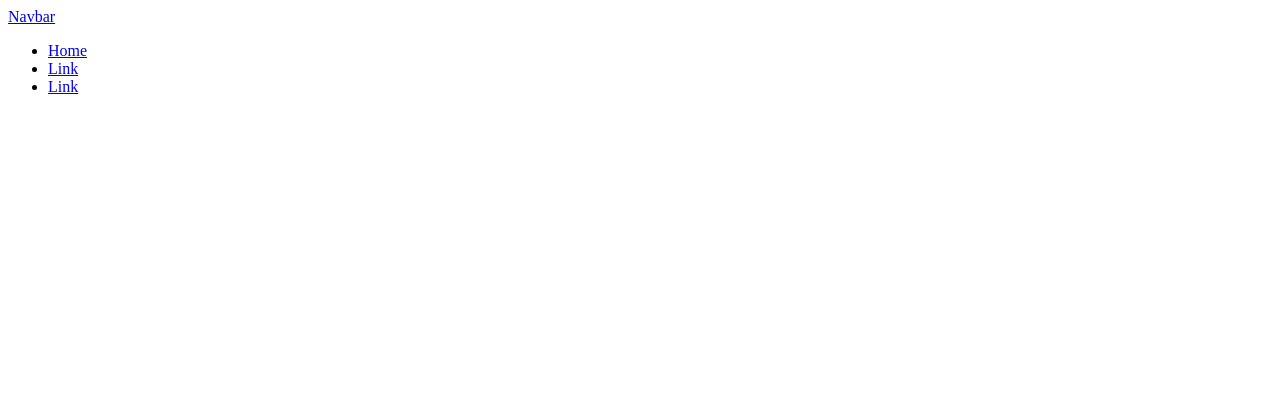
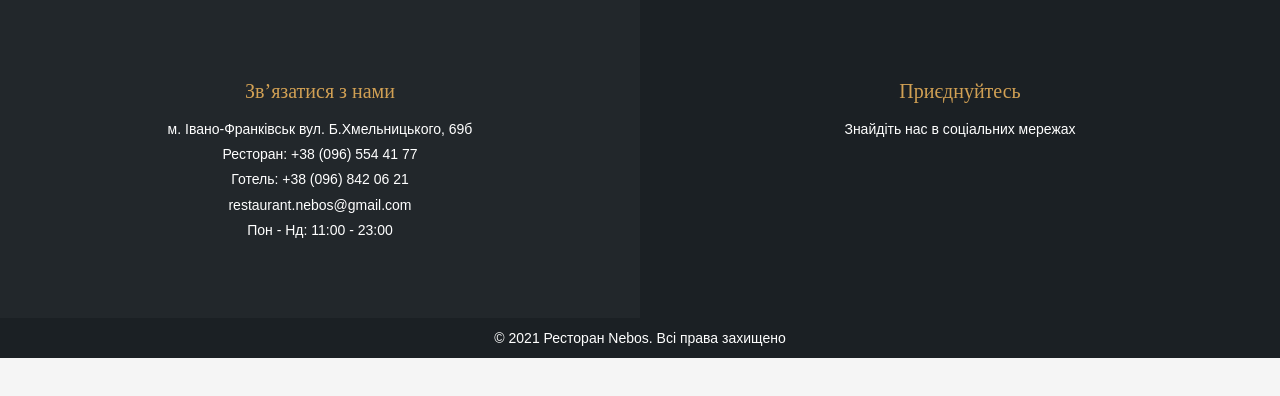
Before and after one commit to ihyavorskyi/Web-prog-Labs, a plain HTML site: page GroupProject/snippets/navigation/footer-snippet.html in a window 1280 px wide. Drawn offline with Linux system fonts and the light colour scheme.

Commit message:
add footer

```diff
--- a/GroupProject/snippets/navigation/footer-snippet.html
+++ b/GroupProject/snippets/navigation/footer-snippet.html
@@ -5,27 +5,32 @@
     <meta charset="UTF-8">
     <meta http-equiv="X-UA-Compatible" content="IE=edge">
     <meta name="viewport" content="width=device-width, initial-scale=1.0">
+    <link rel="stylesheet" href="../../styles/footer.css">
+
 </head>
 
 <body>
-    <footer class="mt-2">
-        <nav class="navbar navbar-light">
-            <div class="container d-flex justify-content-between">
-                <a class="navbar-brand" href="#">Navbar</a>
-                <ul class="navbar-nav d-flex row">
-                    <li class="nav-item">
-                        <a class="nav-link active" aria-current="page" href="#">Home</a>
-                    </li>
-                    <li class="nav-item">
-                        <a class="nav-link" href="#">Link</a>
-                    </li>
-                    <li class="nav-item">
-                        <a class="nav-link" href="#">Link</a>
-                    </li>
-                </ul>
-            </div>
-        </nav>
-    </footer>
+<footer id="footer">
+    <div class="container-fluid">
+    <div class="row">
+    <div class="like-table reset">
+        <div id="cristiano_contact-2" class="widget widget_background"><h2>Зв’язатися з нами</h2><ul class="contact-info">
+            <li>м. Івано-Франківськ вул. Б.Хмельницького, 69б</li>	<li>Ресторан: +38 (096) 554 41 77</li><li>Готель: +38 (096) 842 06 21</li><li>restaurant.nebos@gmail.com</li>	<li class="hours">Пон - Нд: 11:00 - 23:00 </li>
+        </ul></div>
+        <div id="cristiano_social-3" class="widget"><h2>Приєднуйтесь</h2><p>Знайдіть нас в соціальних мережах</p><div class="social">
+        <a class="fa fa-facebook" href="https://www.facebook.com/NebosRestaurant" target="blank"></a>
+        <a class="fa fa-vk" href="https://vk.com/hmelnuckiy" target="blank"></a>
+        <a class="fa fa-instagram" href="https://www.instagram.com/nebos.if/" target="blank"></a>
+    </div></div>
+    </div>
+    </div>
+    </div>
+    <div id="bottom-bar">
+        <div class="center">
+            <p>© 2021 Ресторан Nebos. Всі права захищено</p>
+        </div>
+    </div>
+</footer>
 </body>
 
 </html>
--- /dev/null
+++ b/GroupProject/styles/footer.css
@@ -0,0 +1,92 @@
+#footer {
+    text-align: center;
+    background-color: #1b2024;
+    color: #fff;
+    clear: both;
+}
+body {
+    font: 400 14px/1 'Lora', sans-serif;
+    color: #333;
+    cursor: default;
+    background-color: #f5f5f5;
+    background-position: 50% 0;
+    background-attachment: fixed;
+}
+#footer .widget {
+    padding: 60px 30px;
+    vertical-align: top;
+}
+#footer .widget_background {
+    background-color: rgba(255,255,255,0.03);
+}
+.like-table {
+    display: table;
+    width: 100%;
+    table-layout: fixed;
+}
+
+.like-table > * {
+     display: table-cell;
+     vertical-align: middle;
+     float: none;
+ }
+
+#bottom-bar p {
+    margin: 0;
+    line-height: 40px;
+}
+
+ p, ul, ol{
+     line-height: 1.8;
+     margin-bottom: 15px;
+ }
+#footer h2 {
+    font-size: 20px;
+    color: #D1A054;
+    margin-bottom: 15px;
+}
+
+ h2 {
+     font-size: 24px;
+     font-weight: normal;
+     margin-bottom: 15px;
+ }
+
+ h1, h2{
+     font-family: 'Cinzel', serif;
+     font-weight: normal;
+     margin-top: 20px;
+     margin-bottom: 10px;
+     font-size: 30px;
+     font-weight: 500;
+     line-height: 1.1;
+     color: inherit;
+ }
+
+ *, *::before, *::after {
+     margin: 0;
+     padding: 0;
+     box-sizing: border-box;
+ }
+
+#footer .widget li {
+    padding: 0;
+}
+
+ .reset ul li {
+     list-style: none;
+ }
+#layout:after {
+    bottom: -7px;
+    background-position: 15% 100%;
+}
+
+#layout:before, #layout:after {
+    left: 0;
+    content: '';
+    width: 100%;
+    height: 7px;
+    position: absolute;
+    background-image: url(../images/torn-papper2.png);
+    z-index: 10;
+}
```
